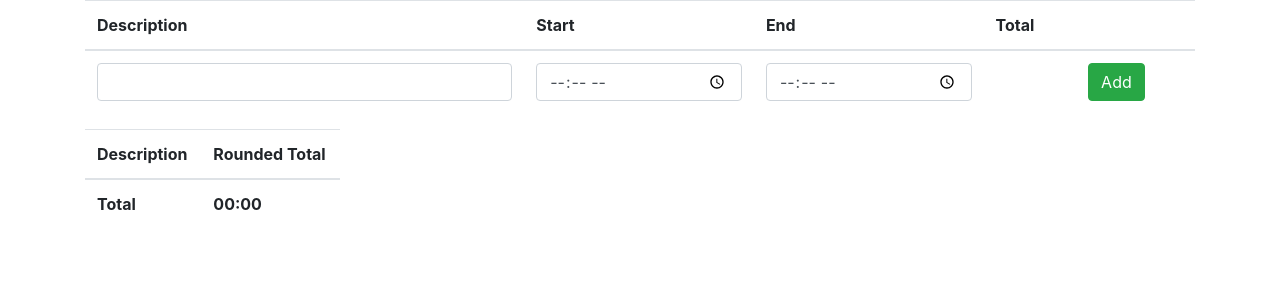
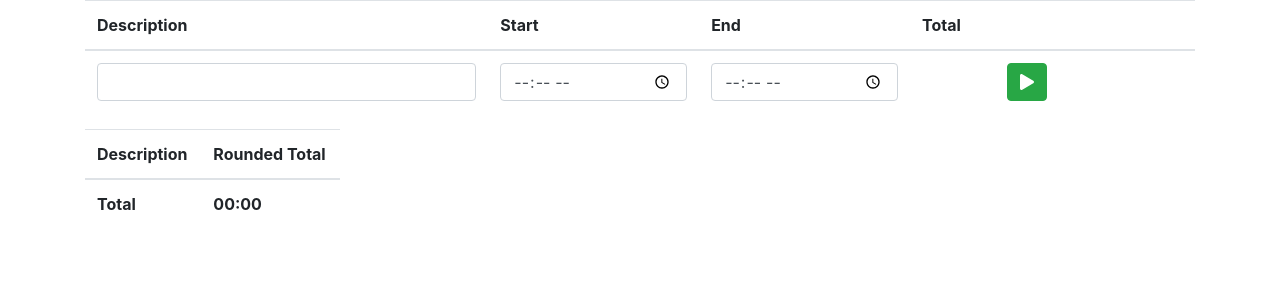
Before and after one commit to jameswhoughton/timetracker, a Vue app: page / in a window 1280 px wide. Shown: the top 300 px of the page. Built offline with nearby package versions, Linux system fonts and the light colour scheme.

Commit message:
Play/Stop buttons

```diff
--- a/src/components/TimeForm.vue
+++ b/src/components/TimeForm.vue
@@ -4,8 +4,23 @@
     <td><input class="form-control" type="time" v-model="start" /></td>
     <td><input class="form-control" type="time" v-model="end" /></td>
     <td></td>
-    <td>
-        <button class="btn btn-success" @click="addTime()">Add</button>
+    <td class="buttons">
+        <button
+          v-show="!this.start"
+          class="btn btn-success"
+          @click="setNowTime('start')"
+        ><font-awesome-icon icon="play" /></button>
+        <button
+          v-show="this.start && !this.end"
+          class="btn btn-danger"
+          @click="setNowTime('end')"
+        ><font-awesome-icon icon="stop" /></button>
+        <button
+          v-show="this.start && this.end"
+          class="btn btn-warning"
+          @click="reset()"
+        ><font-awesome-icon icon="undo" /></button>
+        <button v-show="valid()" class="btn btn-success ml-1" @click="addTime()">Add</button>
         <button v-show="Object.keys(this.$store.state.times).length" class="btn btn-danger ml-1" @click="clearTimes()">Clear</button>
     </td>
   </tr>
@@ -23,6 +38,12 @@ export default {
     }
   },
 
+  computed: {
+    started() {
+      return this.start.length > 0
+    }
+  },
+
   methods: {
     addTime() {
       if(this.valid()) {
@@ -32,10 +53,14 @@ export default {
           end: this.end,
         })
 
-        this.start = ""
-        this.end = ""
-        this.description = ""
+        this.reset()
       }
+    },
+
+    reset() {
+      this.start = ""
+      this.end = ""
+      this.description = ""
     },
 
     clearTimes() {
@@ -46,12 +71,25 @@ export default {
 
     valid() {
       if(!this.description || !this.start || !this.end) {
-        alert('Provide description, start and end times.');
         return 0;
       }
 
       return 1;
     },
+
+    setNowTime(type) {
+      const time = new Date()
+      const hours = time.getHours().toString().padStart(2, "0")
+      const minutes = time.getMinutes().toString().padStart(2, "0")
+
+      this[type] = `${hours}:${minutes}`
+    }
   }
 }
 </script>
+
+<style scoped>
+.buttons {
+  width:200px;
+}
+</style>
--- a/src/main.js
+++ b/src/main.js
@@ -2,6 +2,9 @@ import Vue from 'vue'
 import { BootstrapVue, IconsPlugin } from 'bootstrap-vue'
 import store from './store'
 import Vuex from 'vuex'
+import { library } from '@fortawesome/fontawesome-svg-core'
+import { faPlay, faStop, faUndo } from '@fortawesome/free-solid-svg-icons'
+import { FontAwesomeIcon } from '@fortawesome/vue-fontawesome'
 
 import 'bootstrap/dist/css/bootstrap.css'
 import 'bootstrap-vue/dist/bootstrap-vue.css'
@@ -9,6 +12,10 @@ import 'bootstrap-vue/dist/bootstrap-vue.css'
 import App from './App.vue'
 
 Vue.config.productionTip = false
+
+library.add(faPlay, faStop, faUndo)
+
+Vue.component('font-awesome-icon', FontAwesomeIcon)
 
 Vue.use(Vuex)
 Vue.use(BootstrapVue)
```
